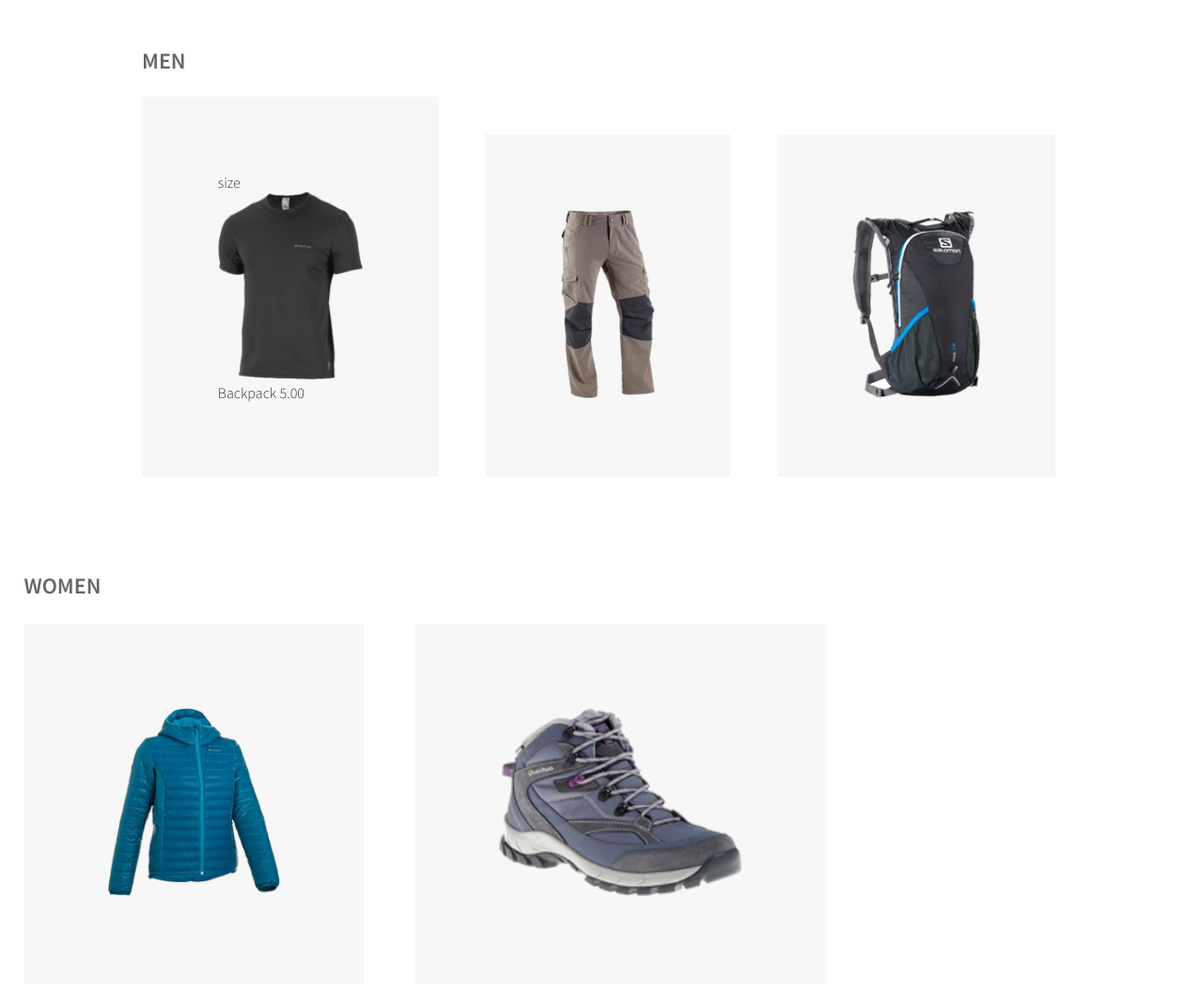
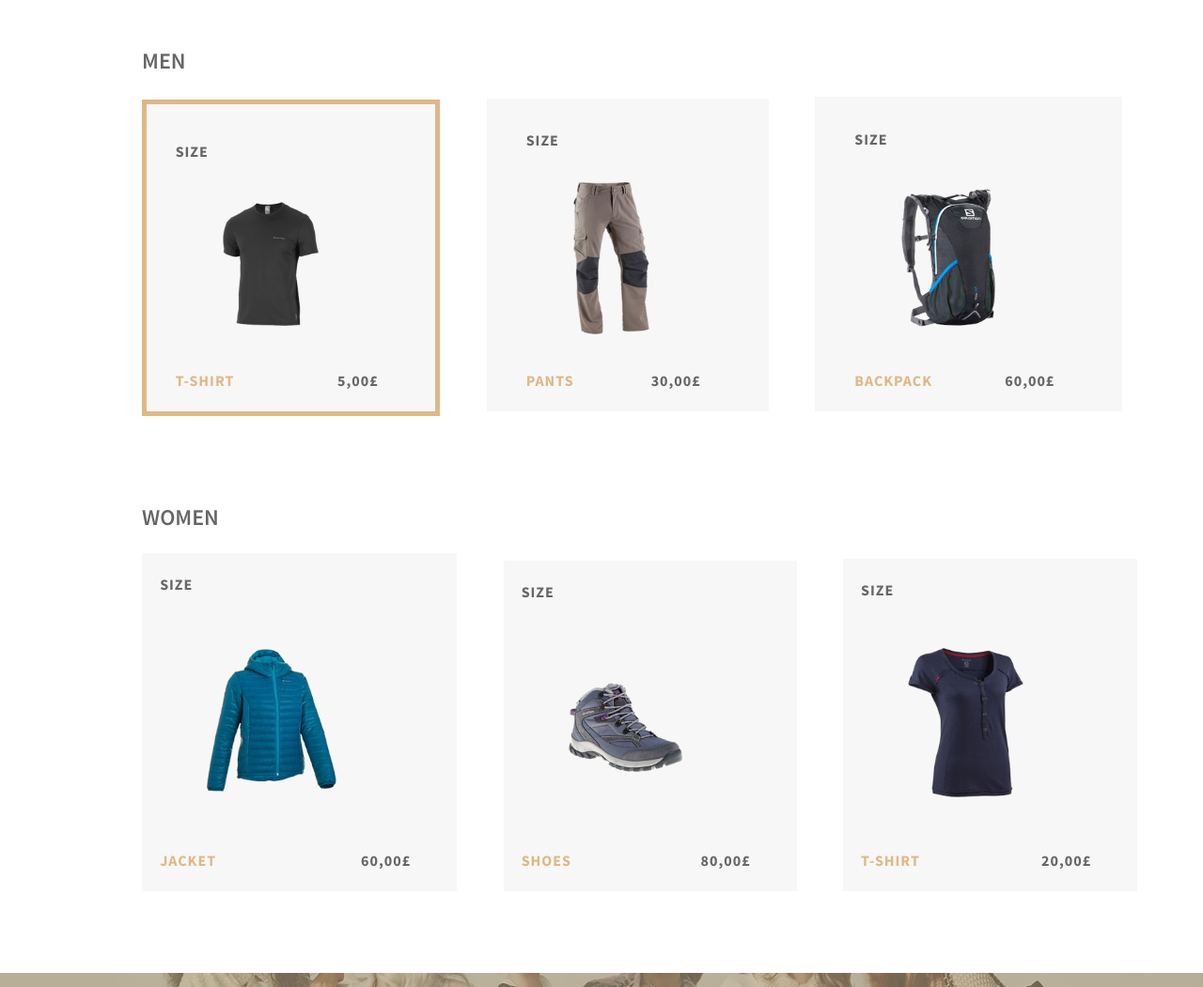
Before and after one commit to AishaSharif/Moringa-Core-Assg-2, a plain HTML site: page index.html in a window 1280 px wide. Shown: the part 820-1871 px from the top of the page at 94% size. Drawn offline with Linux system fonts and the light colour scheme.

Commit message:
style men and women sections

```diff
--- a/index.html
+++ b/index.html
@@ -32,20 +32,34 @@
 
     <section class="men">
         <h3 class="men-title">Men</h3>
-        <div class="row">
-            <div class="product-column">
-                <p>size</p>
+        <div class="row men-row">
+            <div class="product-column first">
+                <p>
+                    <span class="size">size</span>
+                    <span class="colors"></span>
+                </p>
+
                 <img src="assets/products/tshirt.png" alt="t-shirt">
                 <p>
-                    <span>Backpack</span>
-                    <span class="price">5.00</span>
+                    <span class="item">T-shirt</span>
+                    <span class="price">5,00&pound;</span>
                 </p>
             </div>
-            <div class="product-column">
+            <div class="product-column men-second">
+                <p class="size">size</p>
                 <img src="assets/products/pants.png" alt="Pants">
+                <p>
+                    <span class="item">Pants</span>
+                    <span class="price">30,00&pound;</span>
+                </p>
             </div>
-            <div class="product-column">
+            <div class="product-column men-third">
+                <p class="size">size</p>
                 <img src="assets/products/backpack.png" alt="Backpack">
+                <p>
+                    <span class="item">Backpack</span>
+                    <span class="price">60,00&pound;</span>
+                </p>
             </div>
         </div>
     </section>
@@ -54,13 +68,27 @@
         <h3 class="women-title">Women</h3>
         <div class="row">
             <div class="product-column">
+                <p class="size">size</p>
                 <img src="assets/products/giacket.png" alt="jacket">
+                <p>
+                    <span class="item">jacket</span>
+                    <span class="price">60,00&pound;</span>
+                </p>
+            </div>
+            <div class="product-column women-second">
+                <p class="size">size</p>
+                <img src="assets/products/trekkingshoes.png" alt="trekkingshoes"> <p>
+                    <span class="item">shoes</span>
+                    <span class="price">80,00&pound;</span>
+                </p>
             </div>
             <div class="product-column">
-                <img src="assets/products/trekkingshoes.png" alt="trekkingshoes">
-            </div>
-            <div class="product-column">
+                <p class="size">size</p>
                 <img src="assets/products/tshirt_ladies.png" alt="ladies t-shirt">
+                <p>
+                    <span class="item">t-shirt</span>
+                    <span class="price">20,00&pound;</span>
+                </p>
             </div>
         </div>
     </section>
--- a/style.css
+++ b/style.css
@@ -56,9 +56,15 @@ body{
     margin-left: 50%;
     margin-top: 10%;
 }
-.men{
+.men, .women{
     width: 90%;
     margin-left: 10%;
+}
+.men.product-column{
+    padding: 2% 8% 2% 8%
+}
+.women{
+    margin-bottom: 5%;
 }
 h3{
     text-transform: uppercase;
@@ -70,13 +76,47 @@ h3{
 }
 .product-column{
     display: inline-block;
-    padding: 7%;
+    padding: 2% 6% 2% 6%;
     background-color: #f7f7f7;
     margin: 2%;
 }
+.product-column.first{
+    border: 5px solid burlywood;
+    padding: 3.5% 7% 2% 7%;
+}
+.men-second, .men-third{
+    padding: 3% 8% 2% 8%;
+}
 .product-column img{
-    width: 100%;
-    height: 200px;
+    width: 70%;
+    height: auto;
+    margin: 30%;
+    margin-left: 0;
+}
+.product-column.women-second img {
+    padding-top: 20%;
+    padding-bottom: 16%;
+}
+.size, .item, .price{
+    text-transform: uppercase;
+    font-weight: 700;
+    color: #666;
+    letter-spacing: 1px;
+    margin-left: -50px;
+}
+.colors{
+    width: 5px;
+    height: 5px;
+    border-radius: 2.5px;
+    color: green
+}
+.item{
+    color: burlywood
+}
+.price{
+    float: right;
+    margin: 0;
+    margin-right: -20px;
 }
 .about-us{
     background-image: url(assets/backgrounds/about.jpg);
```
